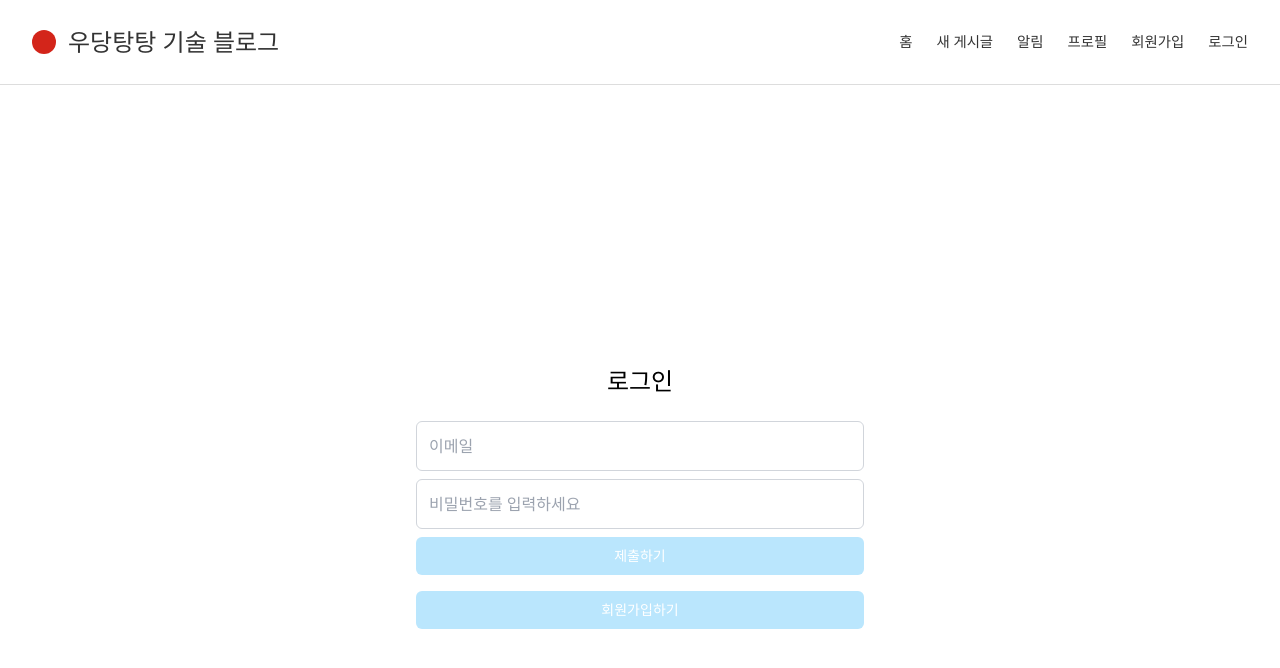
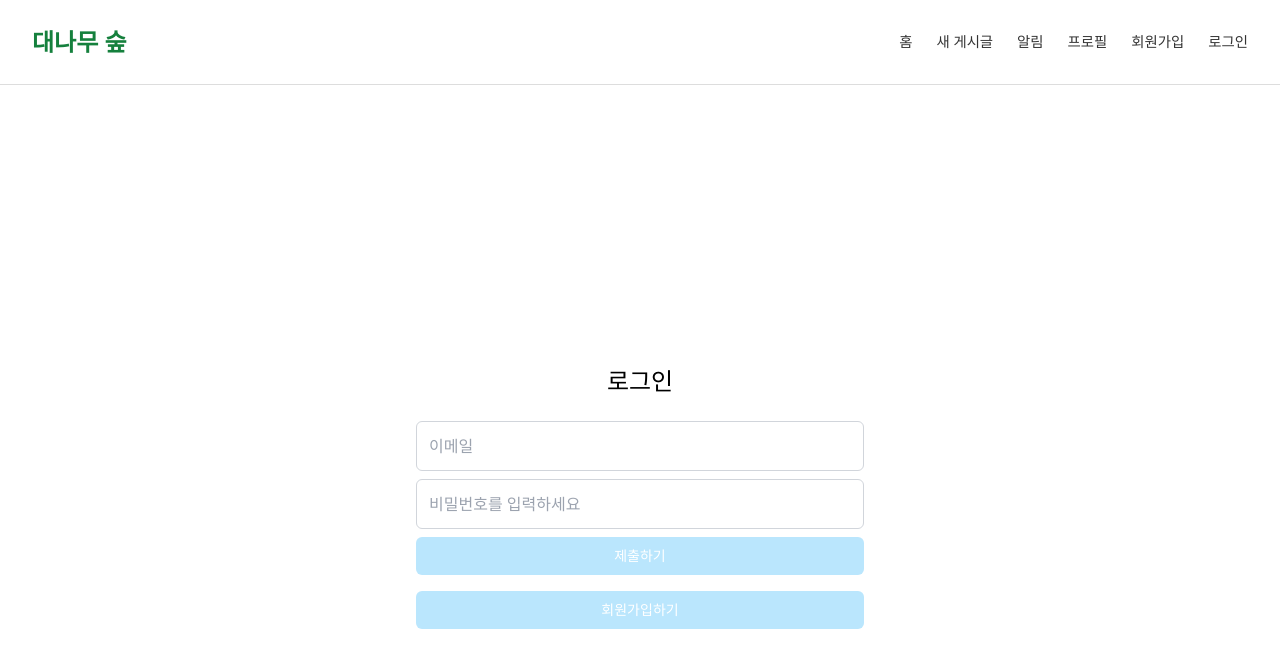
Before and after one commit to huiyeony/next-twitter, a Next.js app: page /login in a window 1280 px wide. Shown: the top 668 px of the page. Built offline with nearby package versions, Linux system fonts and the light colour scheme.

Commit message:
헤더 변경

```diff
--- a/src/components/myHeader.tsx
+++ b/src/components/myHeader.tsx
@@ -4,8 +4,7 @@ export const MyHeader = () => {
   return (
     <header className={styles.header}>
       <div className={styles.logo}>
-        <span className={styles.redCircle}></span>
-        <h1>우당탕탕 기술 블로그</h1> {/* 게시글 피드 */}
+        <h1 className={styles.h1}>대나무 숲</h1> {/* 게시글 피드 */}
       </div>
       <nav className={styles.nav}>
         <Link href="/" className={styles.navLink}>
--- a/src/pages/api/auth.ts
+++ b/src/pages/api/auth.ts
@@ -2,7 +2,6 @@ import { LoginRequest, RegisterRequest } from "@/type";
 //이 코드는 서버에서만 실행됨
 export const login = async (req: LoginRequest) => {
   try {
-    console.log("Base URL:", process.env.NEXT_PUBLIC_BASE_URL); //환경변수 안전하게 접근
     const res = await fetch(`${process.env.NEXT_PUBLIC_BASE_URL}/auth/login`, {
       method: "POST",
       headers: {
@@ -12,11 +11,9 @@ export const login = async (req: LoginRequest) => {
       body: JSON.stringify(req),
     });
     if (!res.ok) {
-      console.log(res.statusText);
       throw new Error(`로그인 실패`);
     }
-    const data = await res.json();
-    return data;
+    return await res.json();
   } catch (error) {
     console.log(error);
   }
--- a/src/pages/index.tsx
+++ b/src/pages/index.tsx
@@ -48,7 +48,12 @@ export default function FeedPage() {
       try {
         // 실제 구현에서는 여기에 API 호출이 들어갑니다
         const response = await fetch(
-          `${process.env.NEXT_PUBLIC_BASE_URL}/post?currentPage=${currentPage}&limit=10&category=${activeCategory}&sort=${sortOrder}`
+          `${process.env.NEXT_PUBLIC_BASE_URL}/post?currentPage=${currentPage}&limit=10&category=${activeCategory}&sort=${sortOrder}`,
+          {
+            headers: {
+              Authorization: `Bearer ${localStorage.getItem("token")}`,
+            },
+          }
         );
 
         if (response.ok) {
--- a/src/pages/login/index.tsx
+++ b/src/pages/login/index.tsx
@@ -4,7 +4,6 @@ import Head from "next/head";
 import { useRouter } from "next/router";
 import { ChangeEvent, FormEvent, useState } from "react";
 import { login } from "../api/auth";
-import { countdownRedirect } from "@/utils/redirect";
 
 export default function Index() {
   const router = useRouter();
@@ -49,8 +48,10 @@ export default function Index() {
     if (Object.values(newErrors).every((value) => value == "")) {
       try {
         // /api/auth -> 서버에서만 실행됨
-        const data = await login(form);
-        countdownRedirect("/", 3);
+        const { token } = await login(form);
+        console.log(`jwt 토근 값 -> ${token}`);
+        localStorage.setItem("token", token); //로컬스토리지에 저장
+        router.push("/");
       } catch (e) {
         console.log(e);
         setErrors({
--- a/src/pages/register/index.tsx
+++ b/src/pages/register/index.tsx
@@ -1,9 +1,10 @@
 import Head from "next/head";
-import { ChangeEvent, FormEvent, useReducer, useState } from "react";
+import { ChangeEvent, FormEvent, useState } from "react";
 import { register } from "../api/auth";
-import { countdownRedirect } from "@/utils/redirect";
+import { useRouter } from "next/router";
 
 export default function Index() {
+  const router = useRouter();
   const initialFormValue = {
     username: "",
     email: "",
@@ -22,7 +23,7 @@ export default function Index() {
     e.preventDefault();
     try {
       await register(formData);
-      countdownRedirect("/login", 3);
+      router.push("login");
     } catch (e) {
       alert("문제가 발생했습니다 다시 시도해 주세요..");
     }
--- a/src/pages/write/index.tsx
+++ b/src/pages/write/index.tsx
@@ -3,6 +3,7 @@ import { ChangeEvent, useState } from "react";
 import Head from "next/head";
 import styles from "@/styles/PostForm.module.css";
 import { UploadForm } from "@/type";
+import { useRouter } from "next/router";
 
 const onSubmit = async (form: UploadForm) => {
   const formdata = new FormData();
@@ -22,6 +23,7 @@ const onSubmit = async (form: UploadForm) => {
   });
 };
 export default function NewPostPage() {
+  const router = useRouter();
   const [formData, setFormData] = useState<UploadForm>({
     title: "",
     category: "general",
@@ -51,16 +53,10 @@ export default function NewPostPage() {
 
   const handleSubmit = async (e: ChangeEvent<HTMLFormElement>) => {
     e.preventDefault();
-    // 여기에 API 호출 또는 데이터 처리 로직 추가
-    console.log("폼 제출:", formData);
-    // 예: API 호출
-    // const response = await fetch('/api/posts', {
-    //   method: 'POST',
-    //   body: JSON.stringify(formData)
-    // });
-
     await onSubmit(formData);
     alert("게시글이 제출되었습니다!"); // 게시글이 제출되었습니다!
+
+    router.push("/");
   };
 
   return (
--- a/src/styles/Feed.module.css
+++ b/src/styles/Feed.module.css
@@ -32,8 +32,8 @@
 .header h1 {
   margin: 0;
   font-size: 1.5rem;
-  color: #333333;
-  font-weight: normal;
+  color: #15803d;
+  font-weight: bold;
 }
 
 .nav {
```
Also changed, not shown: src/pages/profile/index.tsx (+0 -11 lines).
